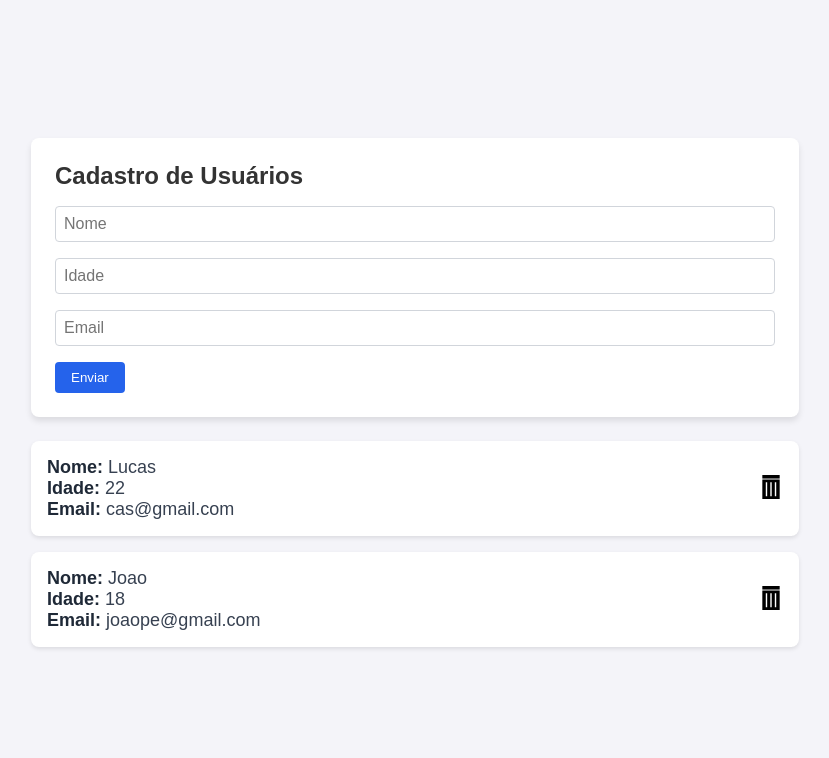
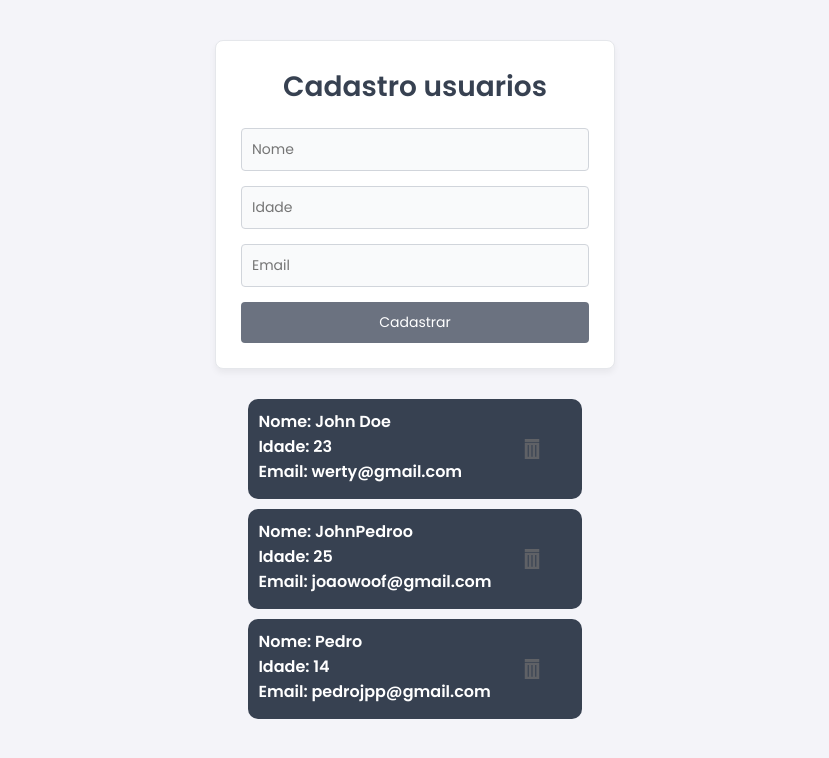
Before and after one commit to SupremeSith/GerenciamentoUserAPI, a React (Vite) app in the folder interface/cadastro-usuario/: page / in a window 1280 px wide. Shown: the top 758 px of the page, without its empty margins (225-1054 px from the left). Built offline with nearby package versions, Linux system fonts and the light colour scheme.

Commit message:
alteração completa interface

```diff
--- a/interface/cadastro-usuario/src/pages/Home/index.jsx
+++ b/interface/cadastro-usuario/src/pages/Home/index.jsx
@@ -1,81 +1,47 @@
 import './style.css';
 import Trash from '../../assets/trash.svg';
 
-// Renomeei o componente de "Home" para "UserManagement" para refletir melhor o propósito
-function UserManagement() {
-  // Lista de usuários (ajustei os nomes das propriedades para corresponder ao que está sendo usado no map)
+function Home() {
   const users = [
     {
-      id: '1',
-      name: 'Lucas', // Alterei "nome" para "name" para corresponder ao uso em user.name
-      age: '22',    // Alterei "idade" para "age" para corresponder ao uso em user.age
-      email: 'cas@gmail.com',
+      id: '234567',
+      age: 23,
+      name: 'John Doe',
+      email: 'werty@gmail.com'
     },
     {
-      id: '5',
-      name: 'Joao', // Alterei "nome" para "name"
-      age: '18',    // Alterei "idade" para "age"
-      email: 'joaope@gmail.com',
+      id: '7654567',
+      age: 25,
+      name: 'JohnPedroo',
+      email: 'joaowoof@gmail.com'
+    },
+    {
+      id: '000875678',
+      age: 14,
+      name: 'Pedro',
+      email: 'pedrojpp@gmail.com'
     },
   ];
 
   return (
-    <div className="container mx-auto p-4">
-      {/* Formulário para cadastro de usuários */}
-      <form className="bg-white p-6 rounded-lg shadow-md mb-6">
-        <h1 className="text-2xl font-bold mb-4">Cadastro de Usuários</h1>
-        <div className="mb-4">
-          <input
-            name="name"
-            type="text"
-            placeholder="Nome"
-            className="w-full p-2 border rounded"
-          />
-        </div>
-        <div className="mb-4">
-          <input
-            name="age"
-            type="number"
-            placeholder="Idade"
-            className="w-full p-2 border rounded"
-          />
-        </div>
-        <div className="mb-4">
-          <input
-            name="email"
-            type="email"
-            placeholder="Email"
-            className="w-full p-2 border rounded"
-          />
-        </div>
-        <button
-          type="submit"
-          className="bg-blue-600 text-white p-2 rounded hover:bg-blue-700"
-        >
-          Enviar
-        </button>
+    <div className="container">
+      <form>
+        <h1>Cadastro usuarios</h1>
+        <input name="nome" type="text" placeholder="Nome" />
+        <input name="idade" type="number" placeholder="Idade" />
+        <input name="email" type="email" placeholder="Email" />
+        <button type="button">Cadastrar</button>
       </form>
-
-      {/* Lista de usuários */}
-      <div className="space-y-4">
+      <div className="users-container">
         {users.map((user) => (
-          <div
-            key={user.id} // Adicionei a prop "key" para evitar warnings no React
-            className="flex items-center justify-between bg-white p-4 rounded-lg shadow-md"
-          >
+          <div key={user.id} className="card">
             <div>
-              <p className="text-lg">
-                <span className="font-semibold">Nome:</span> {user.name}
-              </p>
-              <p className="text-lg">
-                <span className="font-semibold">Idade:</span> {user.age}
-              </p>
-              <p className="text-lg">
-                <span className="font-semibold">Email:</span> {user.email}
-              </p>
+              <p>Nome: {user.name}</p>
+              <p>Idade: {user.age}</p>
+              <p>Email: {user.email}</p>
             </div>
-            <button className="text-red-600 hover:text-red-800">
-              <img src={Trash} alt="Deletar" className="w-6 h-6" />
+            <button>
+              <img src={Trash} alt="trash" />
             </button>
           </div>
         ))}
@@ -84,4 +50,4 @@ function UserManagement() {
   );
 }
 
-export default UserManagement;
+export default Home;
--- a/interface/cadastro-usuario/src/pages/Home/style.css
+++ b/interface/cadastro-usuario/src/pages/Home/style.css
@@ -1,87 +1,116 @@
-/* userManagement.css */
+@import url('https://fonts.googleapis.com/css2?family=Poppins:wght@400;600&display=swap');
+
+
+
 .container {
-  width: 100%;
-  max-width: 800px; /* Tamanho bom para o conteúdo */
+  max-width: 800px;
   margin: 0 auto;
-  padding: 1rem; /* Equivalente a p-4 no Tailwind */
+  padding: 20px;
+  font-family: 'Poppins', sans-serif;
+  min-height: 100vh;
+  display: flex;
+  flex-direction: column;
+  align-items: center;
 }
 
 form {
   background-color: #ffffff;
-  padding: 1.5rem; /* Equivalente a p-6 */
-  border-radius: 0.5rem; /* Equivalente a rounded-lg */
-  box-shadow: 0 4px 6px rgba(0, 0, 0, 0.1); /* Equivalente a shadow-md */
-  margin-bottom: 1.5rem; /* Equivalente a mb-6 */
+  padding: 25px;
+  border-radius: 8px;
+  box-shadow: 0 4px 6px rgba(0, 0, 0, 0.05);
+  width: 100%;
+  max-width: 400px;
+  margin-bottom: 30px;
+  border: 1px solid #e5e7eb;
 }
 
-form h1 {
-  font-size: 1.5rem; /* Equivalente a text-2xl */
-  font-weight: bold; /* Equivalente a font-bold */
-  margin-bottom: 1rem; /* Equivalente a mb-4 */
-  color: #333;
+h1 {
+  text-align: center;
+  color: #374151;
+  margin-bottom: 20px;
+  font-size: 28px;
+  font-weight: 600;
+  font-family: 'Poppins', sans-serif;
 }
 
-form input {
+input {
+  display: block;
   width: 100%;
-  padding: 0.5rem; /* Equivalente a p-2 */
-  border: 1px solid #d1d5db; /* Cor de borda padrão */
-  border-radius: 0.25rem; /* Equivalente a rounded */
-  margin-bottom: 1rem; /* Equivalente a mb-4 */
-  font-size: 1rem;
+  padding: 10px;
+  margin-bottom: 15px;
+  border: 1px solid #d1d5db;
+  border-radius: 4px;
+  box-sizing: border-box;
+  font-size: 14px;
+  background-color: #f9fafb;
+  font-family: 'Poppins', sans-serif;
 }
 
-form input:focus {
-  border-color: #2563eb; /* Cor ao focar */
-  box-shadow: 0 0 0 2px rgba(37, 99, 235, 0.2);
+input:focus {
+  outline: none;
+  border-color: #6b7280;
+  box-shadow: 0 0 5px rgba(107, 114, 128, 0.2);
 }
 
-form button {
-  background-color: #2563eb; /* Equivalente a bg-blue-600 */
-  color: #ffffff; /* Equivalente a text-white */
-  padding: 0.5rem 1rem; /* Equivalente a p-2 */
-  border-radius: 0.25rem; /* Equivalente a rounded */
+button[type="button"] {
+  display: block;
+  width: 100%;
+  padding: 10px;
+  background-color: #6b7280;
+  color: white;
   border: none;
+  border-radius: 4px;
+  cursor: pointer;
+  font-size: 14px;
+  font-family: 'Poppins', sans-serif;
+  transition: background-color 0.3s;
 }
 
-form button:hover {
-  background-color: #1d4ed8; /* Equivalente a hover:bg-blue-700 */
+
+
+.users-container {
+  max-width: 100%;
+  display: flex;
+  flex-direction: column;
+  gap: 10px;
 }
 
-.space-y-4 > div {
-  margin-bottom: 1rem; /* Espaçamento entre os itens da lista */
+.card {
+  width: 100%;
+  height: 100px;
+  color: #ffffff;
+  display: flex;
+  justify-content: space-between;
+  background-color: #374151;
+  padding: 10px;
+  border-radius: 10px;
+  box-sizing: border-box;
 }
 
-.space-y-4 > div {
-  display: flex;
-  align-items: center;
-  justify-content: space-between;
-  background-color: #ffffff;
-  padding: 1rem; /* Equivalente a p-4 */
-  border-radius: 0.5rem; /* Equivalente a rounded-lg */
-  box-shadow: 0 2px 4px rgba(0, 0, 0, 0.1); /* Equivalente a shadow-md */
+
+.card p {
+  margin: 0;
+  font-size: 16px;
+  font-weight: 600;
+  font-family: 'Poppins', sans-serif;
 }
 
-.space-y-4 p {
-  font-size: 1.125rem; /* Equivalente a text-lg */
-  color: #374151;
+.card button {
+  max-width:max-content;
+    background-color: transparent;
+    border: none;
+    cursor: pointer;
+    padding: 30px;
+    transition: opacity 1.0;
 }
 
-.space-y-4 p span {
-  font-weight: 600; /* Equivalente a font-semibold */
-  color: #1f2937;
+.card button:hover {
+    opacity: 0.7;
 }
 
-button.text-red-600 {
-  background: none;
-  border: none;
-  padding: 0;
+.card img {
+    width: 20px;
+    height: 20px;
+    display: block;
+    filter: invert(40%) sepia(10%) saturate(200%) hue-rotate(180deg) brightness(90%) contrast(90%); /* Grayish tone */
 }
-
-button.text-red-600:hover {
-  color: #991b1b; /* Equivalente a hover:text-red-800 */
-}
-
-button.text-red-600 img {
-  width: 1.5rem; /* Equivalente a w-6 */
-  height: 1.5rem; /* Equivalente a h-6 */
-}
```
